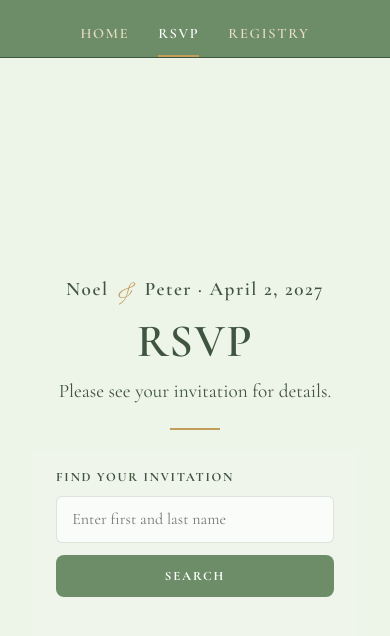
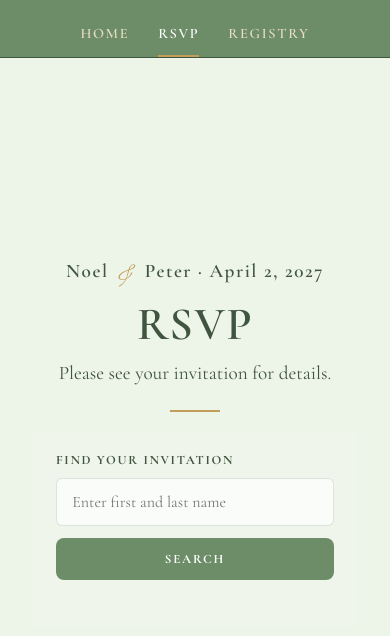
Before and after one commit to claireholmann/noelandpeter, a React (Vite) app: page /rsvp in a window 390 px wide. Shown: the top 636 px of the page. Built offline with nearby package versions, Linux system fonts and the light colour scheme.

Commit message:
update spacing

```diff
--- a/src/App.css
+++ b/src/App.css
@@ -63,6 +63,7 @@ h6 {
 
 #root {
   min-height: 100vh;
+  min-height: 100dvh;
   display: flex;
   flex-direction: column;
 }
--- a/src/pages/Home.css
+++ b/src/pages/Home.css
@@ -3,7 +3,7 @@
   display: flex;
   align-items: center;
   justify-content: center;
-  padding: 1.5rem 1.25rem;
+  padding: 0.5rem 1.25rem 6rem;
   background: transparent;
 }
 
@@ -117,7 +117,7 @@
 
 @media (max-width: 520px) {
   .home-container {
-    padding: 1.5rem 1rem;
+    padding: 0.5rem 1rem 6rem;
   }
 
   .home-content {
--- a/src/pages/RSVP.css
+++ b/src/pages/RSVP.css
@@ -1,9 +1,9 @@
 .rsvp-container {
-  min-height: calc(100vh - 3.25rem);
+  flex: 1;
   display: flex;
   flex-direction: column;
   justify-content: center;
-  padding: 2.25rem 1.25rem 3rem;
+  padding: 0.5rem 1.25rem 3rem;
 }
 
 .page-hero {
@@ -480,7 +480,7 @@
 
 @media (max-width: 768px) {
   .rsvp-container {
-    padding: 2.25rem 1rem 2rem;
+    padding: 0.5rem 1rem 2rem;
   }
 
   .page-hero-title { font-size: 2.5rem; }
--- a/src/pages/Registry.css
+++ b/src/pages/Registry.css
@@ -1,10 +1,10 @@
 .registry-container {
-  min-height: calc(100vh - 3.25rem);
+  flex: 1;
   display: flex;
   flex-direction: column;
   justify-content: center;
   background: transparent;
-  padding: 2.25rem 1.25rem 4rem;
+  padding: 0.5rem 1.25rem 3rem;
 }
 
 .page-hero {
```
